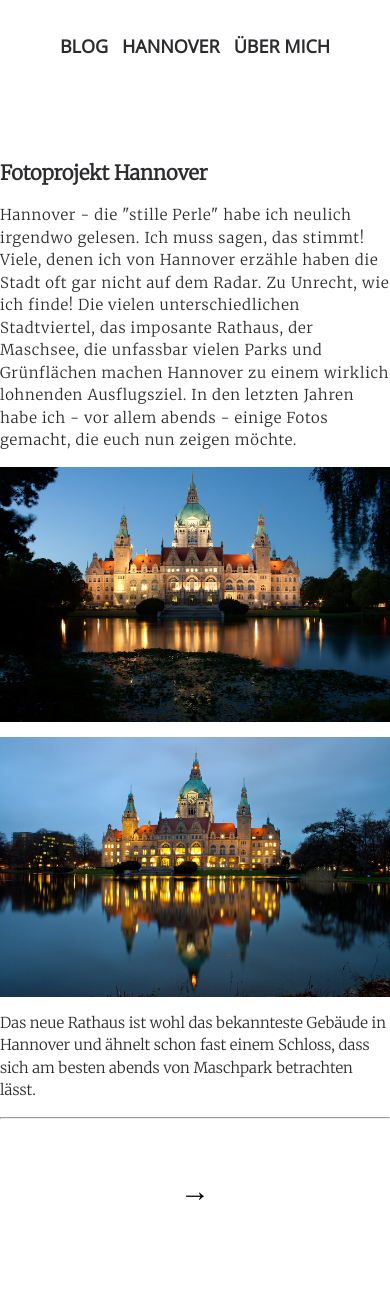
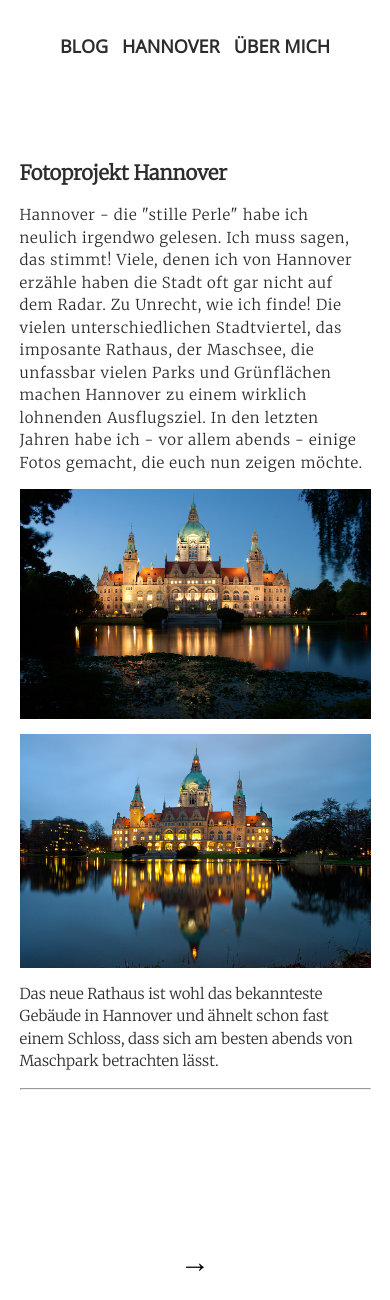
Before and after one commit to lars22/lars22.github.io, a PHP site: page /hannover.html in a window 390 px wide. Shown: the part 117-1417 px from the top of the page. Before the commit the page ends 1317 px from the top, so only its background shows below. Run offline with PHP 8.4, Linux system fonts and the light colour scheme; some web fonts are replaced.

Commit message:
responsive update

```diff
--- a/hannover.html
+++ b/hannover.html
@@ -8,16 +8,6 @@
 <link href="https://fonts.googleapis.com/css?family=Playfair+Display" rel="stylesheet">
 <head>
     <title>lw</title>
-
-    <!-- Global site tag (gtag.js) - Google Analytics -->
-<script async src="https://www.googletagmanager.com/gtag/js?id=UA-92906700-1"></script>
-<script>
-  window.dataLayer = window.dataLayer || [];
-  function gtag(){dataLayer.push(arguments);}
-  gtag('js', new Date());
-
-  gtag('config', 'UA-92906700-1');
-</script>
 </head>
 
 <body>
@@ -31,7 +21,7 @@
     <a href="about.html" class="nav" style="text-decoration: none">ÜBER MICH</a>
   </div>
 
-  <div class="main-container">
+  <div class="about">
     <p>
     <div class="container">
       <h2>Fotoprojekt Hannover</h2>
--- a/main.css
+++ b/main.css
@@ -79,24 +79,24 @@ div.meta{
 div.about{
   margin: 0px auto;
   margin-top: 100px;
-  font-size: 16px;
   margin-bottom: 150px;
   line-height: 1.5;
+  font-family: 'Merriweather', serif;
 }
 
 @media only screen and (min-width: 601px) {
     div.about {
         max-width: 700px;
         width: 100%;
-        font-family: 'Merriweather', serif;
+        font-size: 16px;
 	}
 }
 
 @media only screen and (max-width: 600px) {
     div.about {
-        max-width: 100%;
-        width: 100%;
-        font-family: 'Open sans', serif;
+        margin-right: 5%;
+        margin-left: 5%;
+        font-size: 20px;
 	}
 }
 
```
